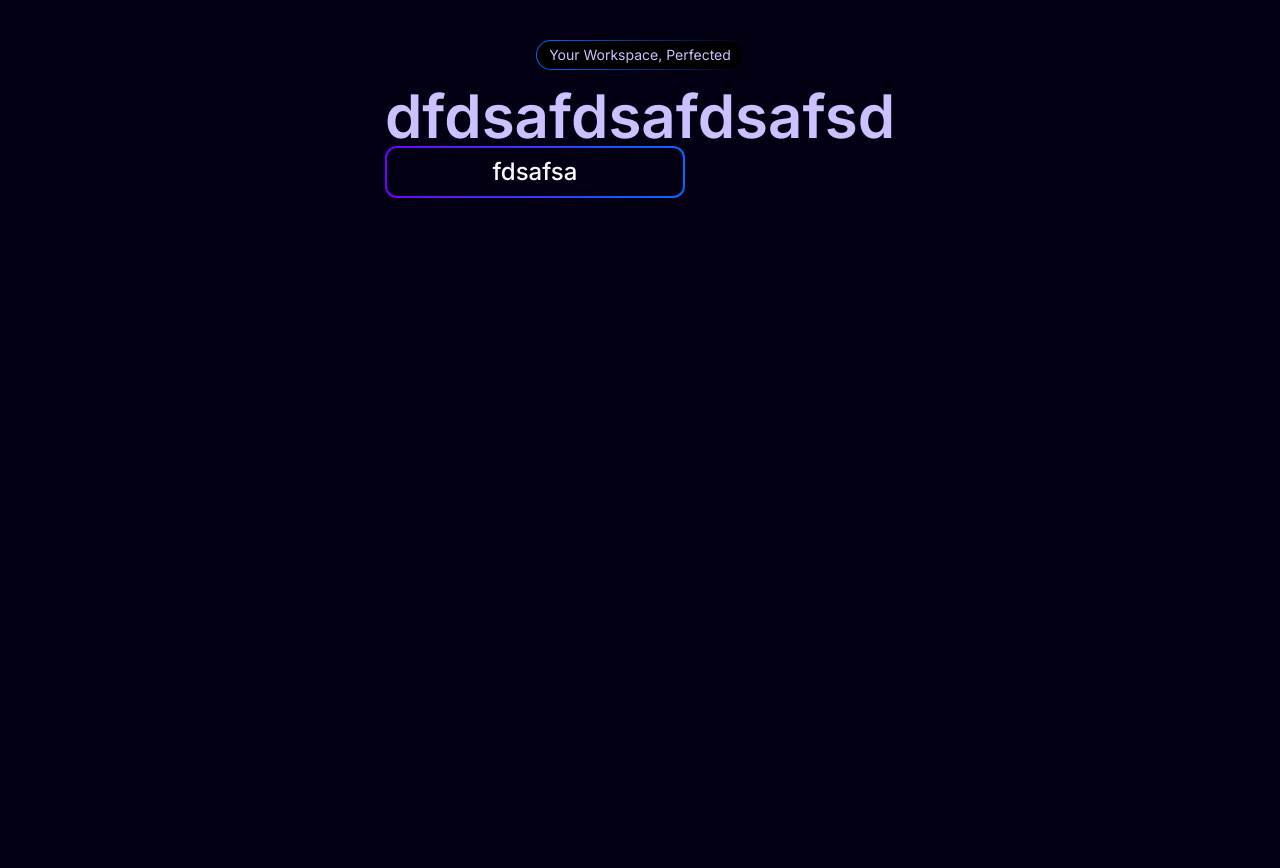
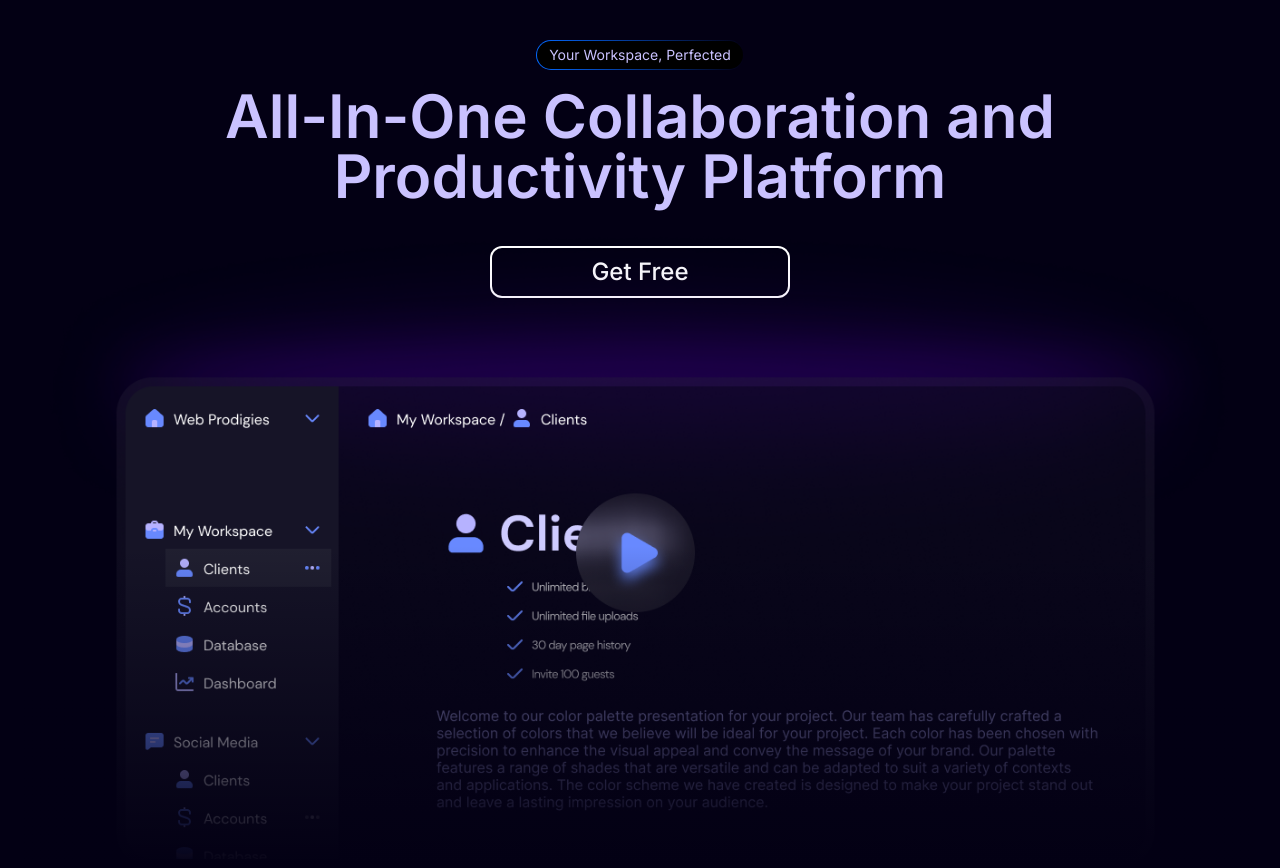
Before and after one commit to purupurupu/notion-clone-next, a Next.js app: page / in a window 1280 px wide. Before the commit the page ends 840 px from the top, so only its background shows below. Built offline with nearby package versions, Linux system fonts and the light colour scheme; no server answers; the database is empty.

Commit message:
Add app banner image and update homepage layout

```diff
--- a/src/app/(site)/page.tsx
+++ b/src/app/(site)/page.tsx
@@ -1,23 +1,48 @@
 import React from "react";
 import TitleSection from "@/components/landing-page/title-section";
 import { Button } from "@/components/ui/button";
+import Image from "next/image";
+import Banner from "../../../public/appBanner.png";
 
 function HomaPage() {
   return (
     <section className="gap-4 px-4 mt-10 overflow-hidden sm:px-6 sm:flex sm:flex-col md:justify-center md:items-center">
-      <div>
       <TitleSection
         pill="Your Workspace, Perfected"
-          title="dfdsafdsafdsafsd"
+        title="All-In-One Collaboration and Productivity Platform"
       />
-        <div className="bg-white p-[2px] mt-[6] rounded-xl bg-gradient-to-r from-primary to-brand-primaryBlue sm:w-[300px]">
+      <div className="bg-white p-[2px] mt-6 rounded-xl bg-gradient-to- from-primary to-brand-primaryBlue sm:w-[300px]">
         <Button
           variant="secondary"
           className="w-full rounded-[10px] p-6 text-2xl bg-background"
         >
-            fdsafsa
+          Get Free
         </Button>
       </div>
+      <div
+        className="md:mt-[-90px]
+          sm:w-full
+          w-[750px]
+          flex
+          justify-center
+          items-center
+          mt-[-40px]
+          relative
+          sm:ml-0
+          ml-[-50px]"
+      >
+        <Image src={Banner} alt="application banner" />
+        <div
+          className="bottom-0
+            top-[50%]
+            bg-gradient-to-t
+            dark:from-background
+            left-0
+            right-0
+            absolute
+            z-10
+          "
+        ></div>
       </div>
     </section>
   );
```
Also changed, not shown: public/appBanner.png (added). Lines whose indentation alone changed are shown as unchanged.
